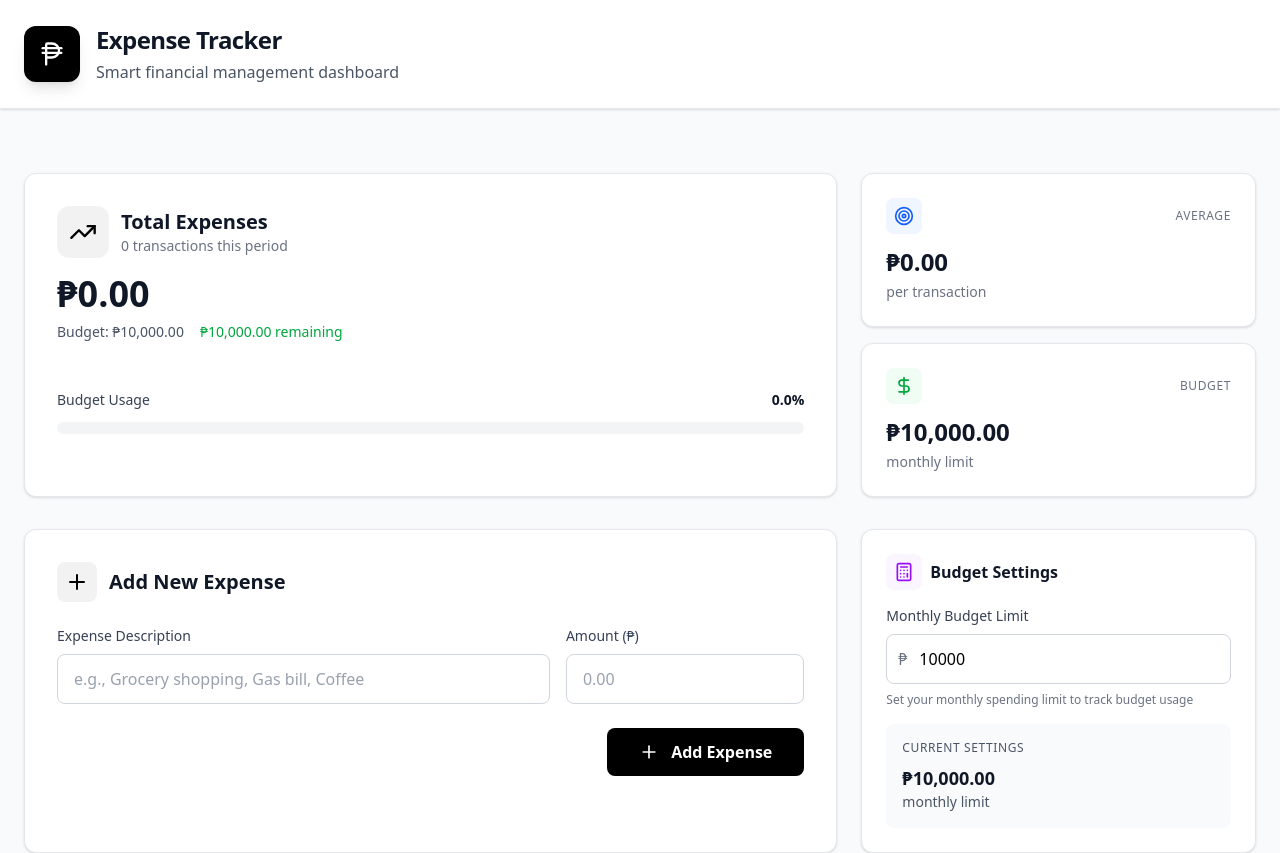
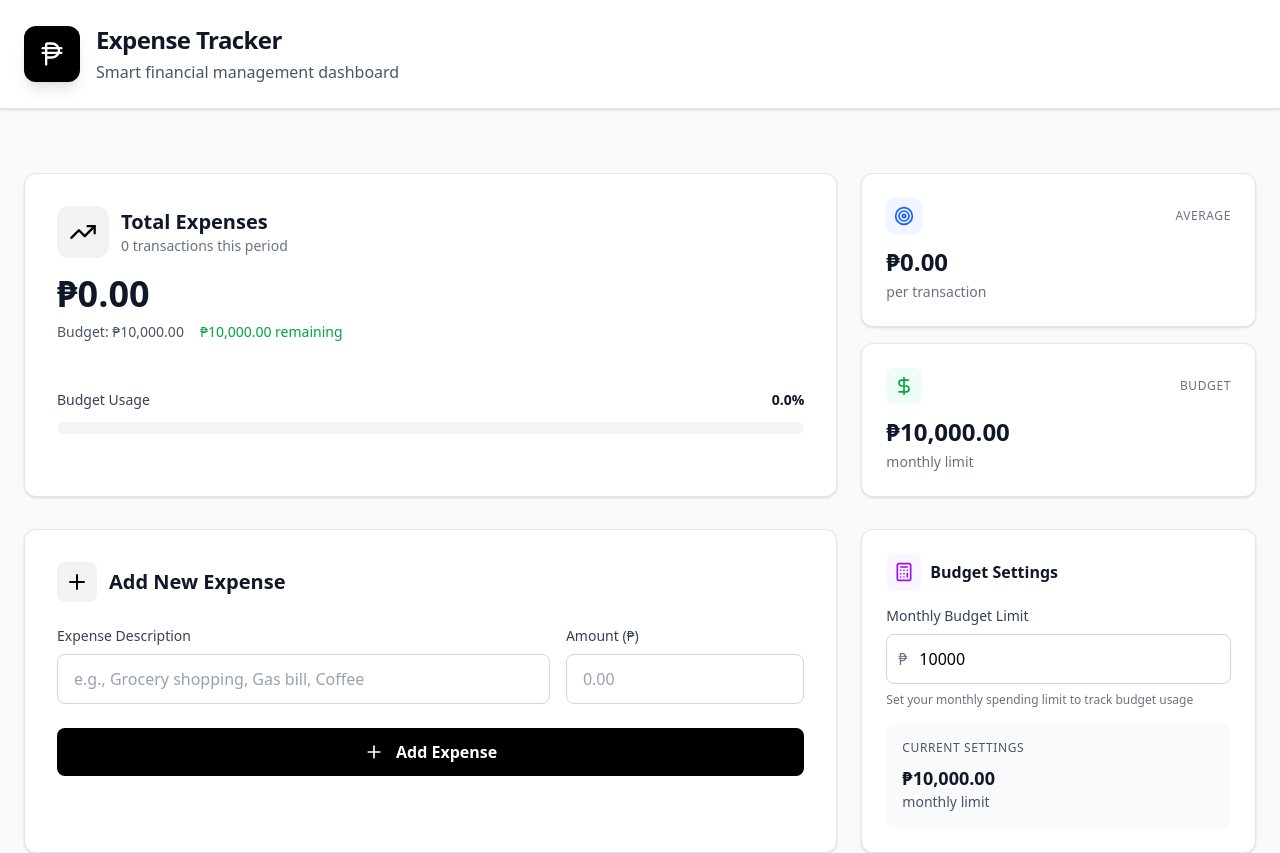
Before and after one commit to earlkian8/expense-tracker-app-dev, a React (Vite) app: page / in a window 1280 px wide. Shown: the top 853 px of the page. Built offline with nearby package versions, Linux system fonts and the light colour scheme.

Commit message:
fix: add button and icon hover display

```diff
--- a/src/ExpenseTracker.jsx
+++ b/src/ExpenseTracker.jsx
@@ -88,19 +88,6 @@ export default function ExpenseTracker() {
     setExpenses(expenses.filter((expense) => expense.id !== id));
   };
 
-  // enter key for adding
-  const handleKeyPress = (e) => {
-    if (e.key === "Enter") addExpense();
-  };
-
-  // Handle changing the user-defined limit
-  const handleLimitChange = (e) => {
-    const value = e.target.value;
-    if (!isNaN(value) && value > 0) {
-      setBudgetLimit(Number(value));
-    }
-  };
-
   return (
     <div className="min-h-screen bg-gray-50">
       <Header />
@@ -123,7 +110,6 @@ export default function ExpenseTracker() {
           setAmount={setNewExpenseAmount}
           addExpense={addExpense}
           isAdding={isAdding}
-          handleKeyPress={handleKeyPress}
           budgetLimit={budgetLimit}
           setBudgetLimit={setBudgetLimit}
         />
--- a/src/components/ExpenseForm.jsx
+++ b/src/components/ExpenseForm.jsx
@@ -8,13 +8,15 @@ export default function ExpenseForm({
   setAmount,
   addExpense,
   isAdding,
-  handleKeyPress,
   budgetLimit,
   setBudgetLimit
 }) {
+
+  // Error state
   const [errors, setErrors] = useState({ name: false, amount: false });
-  const [showBudgetForm, setShowBudgetForm] = useState(false);
+  // const [showBudgetForm, setShowBudgetForm] = useState(false);
 
+  // Validate function
   const validateAndAdd = () => {
     const newErrors = {
       name: !name.trim(),
@@ -29,6 +31,7 @@ export default function ExpenseForm({
     }
   };
 
+  // name change
   const handleNameChange = (e) => {
     setName(e.target.value);
     if (errors.name && e.target.value.trim()) {
@@ -36,6 +39,7 @@ export default function ExpenseForm({
     }
   };
 
+  // amount change
   const handleAmountChange = (e) => {
     setAmount(e.target.value);
     if (errors.amount && e.target.value && parseFloat(e.target.value) > 0) {
@@ -43,12 +47,14 @@ export default function ExpenseForm({
     }
   };
 
+  // enter
   const handleKeyPressWithValidation = (e) => {
     if (e.key === 'Enter') {
       validateAndAdd();
     }
   };
 
+  // limit change
   const handleLimitChange = (e) => {
     const value = e.target.value;
     if (!isNaN(value) && value > 0) {
@@ -117,11 +123,12 @@ export default function ExpenseForm({
           </div>
         </div>
 
-        <div className="flex justify-end mt-6">
+        <div className="grid grid-cols-1 md:grid-cols-3 gap-4 mt-6">
+          <div className="md:col-span-3">
             <button
               onClick={validateAndAdd}
               disabled={isAdding}
-            className="px-8 py-3 bg-black text-white rounded-lg font-semibold hover:bg-gray-800 focus:outline-none focus:ring-4 focus:ring-gray-200 transition-all duration-200 disabled:opacity-50 disabled:cursor-not-allowed flex items-center gap-3 min-w-[140px] justify-center"
+              className="w-full px-8 py-3 bg-black text-white rounded-lg font-semibold hover:bg-gray-800 focus:outline-none focus:ring-4 focus:ring-gray-200 transition-all duration-200 disabled:opacity-50 disabled:cursor-not-allowed flex items-center gap-3 justify-center"
             >
               {isAdding ? (
                 <div className="w-5 h-5 border-2 border-white/30 border-t-white rounded-full animate-spin"></div>
@@ -133,6 +140,8 @@ export default function ExpenseForm({
               )}
             </button>
           </div>
+        </div>
+
       </div>
 
       {/* Budget Settings */}
--- a/src/components/ExpenseItem.jsx
+++ b/src/components/ExpenseItem.jsx
@@ -70,7 +70,9 @@ export default function ExpenseItem({ expense, onDelete, onUpdate }) {
             </div>
           </div>
 
-          <div className="flex items-center gap-2 opacity-0 group-hover:opacity-100 transition-opacity duration-200">
+          <div className="flex items-center gap-2
+            md:opacity-0 md:group-hover:opacity-100
+            transition-opacity duration-200">
             <button
               onClick={() => setIsEditing(true)}
               className="p-2 rounded-lg hover:bg-blue-100 text-gray-400 hover:text-blue-600 transition-colors"
@@ -86,6 +88,7 @@ export default function ExpenseItem({ expense, onDelete, onUpdate }) {
               <Trash2 size={16} />
             </button>
           </div>
+
         </div>
       </div>
     </div>
```
Lines whose indentation alone changed are shown as unchanged.
